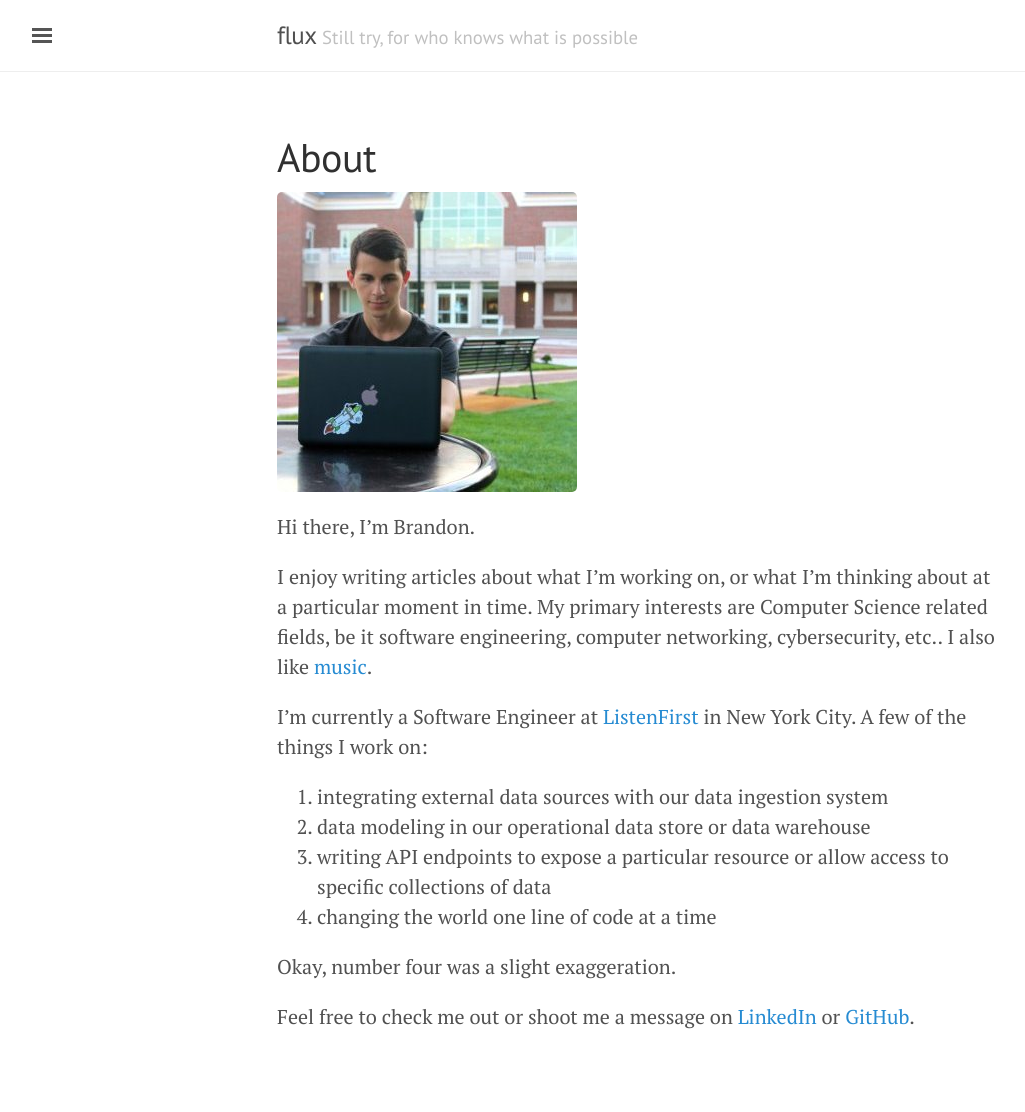
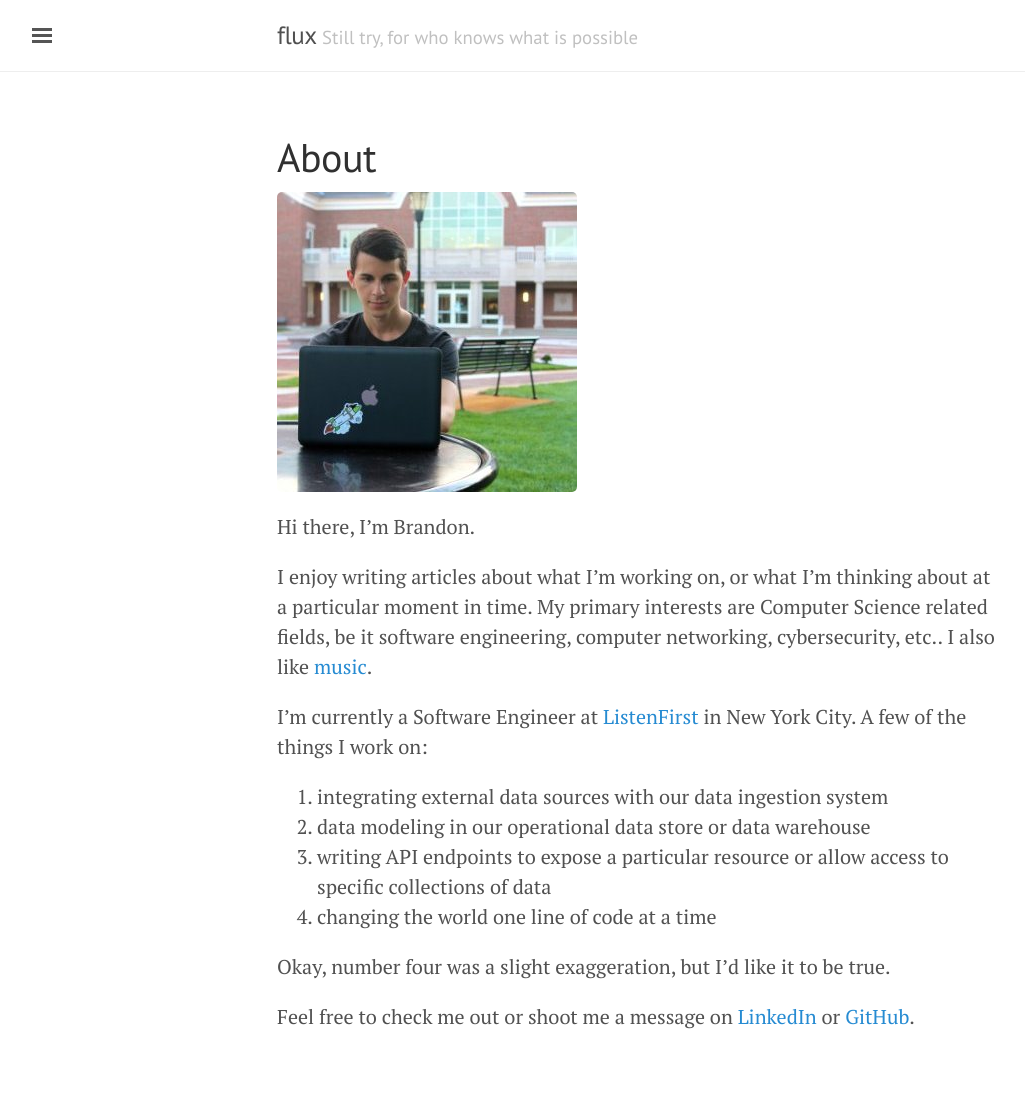
Before and after one commit to brandon-powers/brandon-powers.github.io, a Jekyll site: the page built from about.md, in a window 1280 px wide. Shown: the whole page, without its empty margins (3-1028 px from the left). Built offline with Jekyll 4.4.1, drawn with Linux system fonts in a browser that asks for light colours.

Commit message:
Edit about

```diff
--- a/about.md
+++ b/about.md
@@ -16,6 +16,6 @@ I'm currently a Software Engineer at [ListenFirst](https://www.listenfirstmedia.
 3. writing API endpoints to expose a particular resource or allow access to specific collections of data
 4. changing the world one line of code at a time
 
-Okay, number four was a slight exaggeration.
+Okay, number four was a slight exaggeration, but I'd like it to be true.
 
 Feel free to check me out or shoot me a message on [LinkedIn](https://www.linkedin.com/in/brandonkpowers/) or [GitHub](https://github.com/brandon-powers).
```
